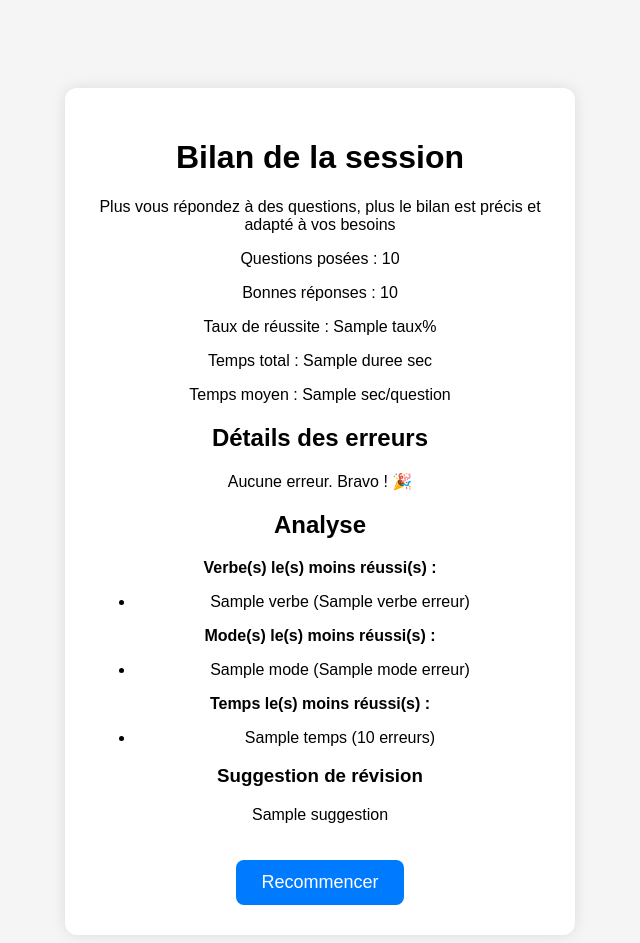
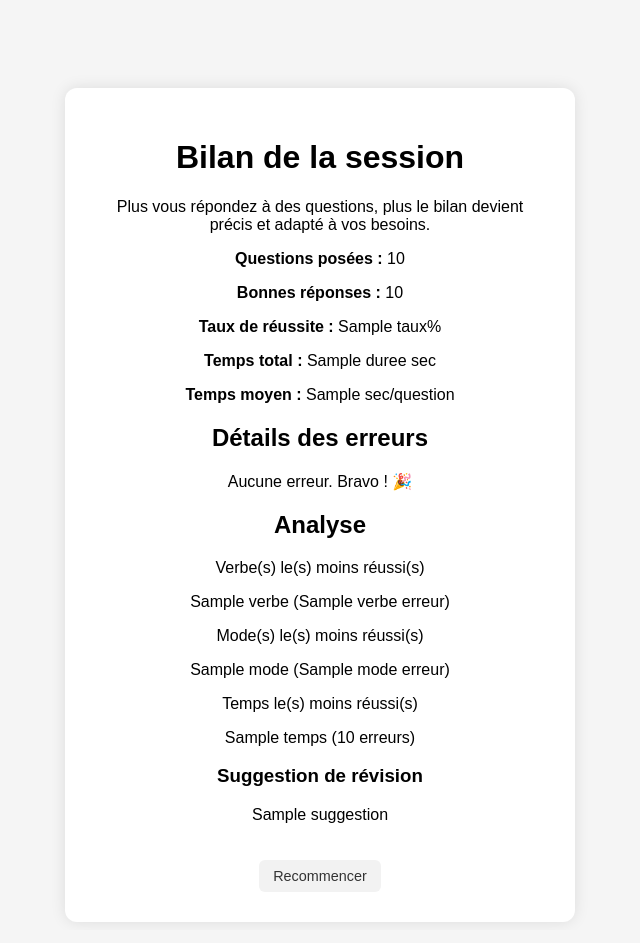
Before and after one commit to lemeilleurhackeur65645-cell/conjuguaisonv3, a Flask app: template templates/fin.html in a window 1280 px wide. Shown: the whole page, without its empty margins (320-960 px from the left). After the commit the page ends 881 px from the top, so only its background shows below. Run offline with Flask 3, Linux system fonts and the light colour scheme; the template is opened without the code that fills it: most values are stand-ins (such as "Sample title", 1, 10 or a date in 2020).

Commit message:
Update fin.html

```diff
--- a/templates/fin.html
+++ b/templates/fin.html
@@ -5,57 +5,73 @@
     <title>Bilan</title>
     <link rel="stylesheet" href="/static/style.css">
 </head>
+
 <body>
+<div class="container">
 
-<div class="container">
     <h1>Bilan de la session</h1>
 
-    <p>Plus vous répondez à des questions, plus le bilan est précis et adapté à vos besoins<p/>
-    <p>Questions posées : {{ total }}</p>
-    <p>Bonnes réponses : {{ score }}</p>
-    <p>Taux de réussite : {{ taux }}%</p>
-    <p>Temps total : {{ duree }} sec</p>
-    <p>Temps moyen : {{ temps_moyen }} sec/question</p>
+    <p class="intro">
+        Plus vous répondez à des questions, plus le bilan devient précis et adapté à vos besoins.
+    </p>
+
+    <div class="bilan-block">
+        <p><strong>Questions posées :</strong> {{ total }}</p>
+        <p><strong>Bonnes réponses :</strong> {{ score }}</p>
+        <p><strong>Taux de réussite :</strong> {{ taux }}%</p>
+        <p><strong>Temps total :</strong> {{ duree }} sec</p>
+        <p><strong>Temps moyen :</strong> {{ temps_moyen }} sec/question</p>
+    </div>
 
     <h2>Détails des erreurs</h2>
+
     {% if erreurs %}
+        <div class="erreurs-block">
             {% for e in erreurs %}
-            <p>• {{ e[0] }} — {{ e[1] }} — {{ e[2] }} — {{ e[3] }} : « {{ e[4] }} » → « {{ e[5] }} »</p>
+                <div class="erreur-item">
+                    {{ e[0] }} — {{ e[1] }} — {{ e[2] }} — {{ e[3] }} :
+                    « {{ e[4] | e }} » → « {{ e[5] | e }} »
+                </div>
             {% endfor %}
+        </div>
     {% else %}
         <p>Aucune erreur. Bravo ! 🎉</p>
     {% endif %}
 
     {% if analyse %}
         <h2>Analyse</h2>
-    <p><strong>Verbe(s) le(s) moins réussi(s) :</strong></p>
-<ul>
+
+        <div class="analyse-section">
+
+            <p class="analyse-title">Verbe(s) le(s) moins réussi(s)</p>
             {% for verbe, nb in analyse.verbes %}
-    <li>{{ verbe }} ({{ nb }} erreur{% if nb > 1 %}s{% endif %})</li>
+                <div class="analyse-item">
+                    {{ verbe }} ({{ nb }} erreur{% if nb > 1 %}s{% endif %})
+                </div>
             {% endfor %}
-</ul>
 
-    <p><strong>Mode(s) le(s) moins réussi(s) :</strong></p>
-<ul>
+            <p class="analyse-title">Mode(s) le(s) moins réussi(s)</p>
             {% for mode, nb in analyse.modes %}
-    <li>{{ mode }} ({{ nb }} erreur{% if nb > 1 %}s{% endif %})</li>
+                <div class="analyse-item">
+                    {{ mode }} ({{ nb }} erreur{% if nb > 1 %}s{% endif %})
+                </div>
             {% endfor %}
-</ul>
 
-    <p><strong>Temps le(s) moins réussi(s) :</strong></p>
-<ul>
+            <p class="analyse-title">Temps le(s) moins réussi(s)</p>
             {% for temps, nb in analyse.temps %}
-    <li>{{ temps }} ({{ nb }} erreur{% if nb > 1 %}s{% endif %})</li>
+                <div class="analyse-item">
+                    {{ temps }} ({{ nb }} erreur{% if nb > 1 %}s{% endif %})
+                </div>
             {% endfor %}
-</ul>
-
 
             <h3>Suggestion de révision</h3>
-        <p>{{ analyse.suggestion }}</p>
+            <p class="suggestion">{{ analyse.suggestion }}</p>
+
+        </div>
     {% endif %}
 
-    <a href="/" class="btn">Recommencer</a>
+    <a href="/" class="back-button">Recommencer</a>
+
 </div>
-
 </body>
 </html>
```
Lines whose indentation alone changed are shown as unchanged.
